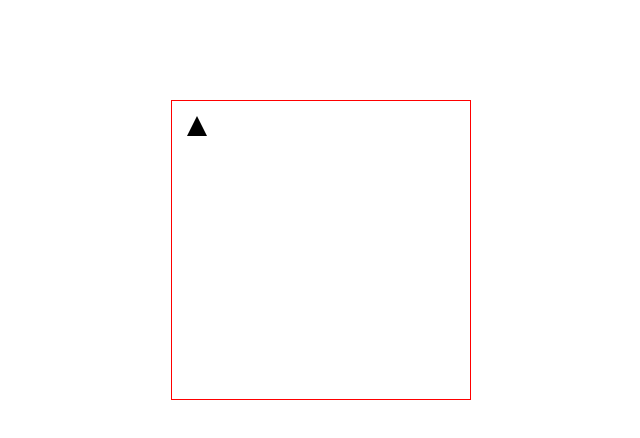
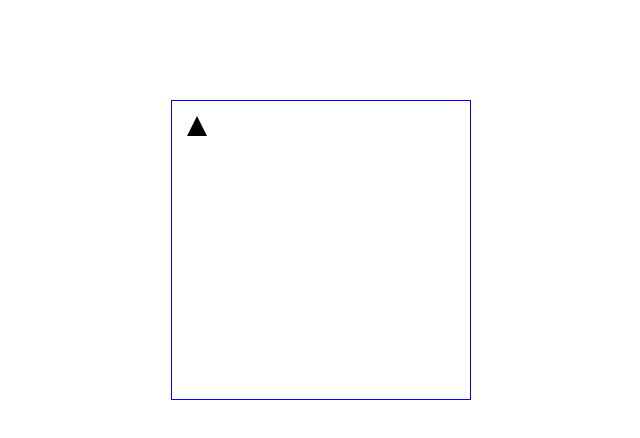
Before and after one commit to LeeJiatai/svg, a website: page index.html in a window 1280 px wide. Shown: the whole page, without its empty margins (319-959 px from the left). Drawn offline with Linux system fonts and the light colour scheme.

Commit message:
test push

```diff
--- a/index.html
+++ b/index.html
@@ -13,7 +13,7 @@
 		width: 300px;
 		margin: 100px auto;
 		display: block;
-		border: 1px solid red;
+		border: 1px solid blue;
 	}
 </style>
 <body>
```
